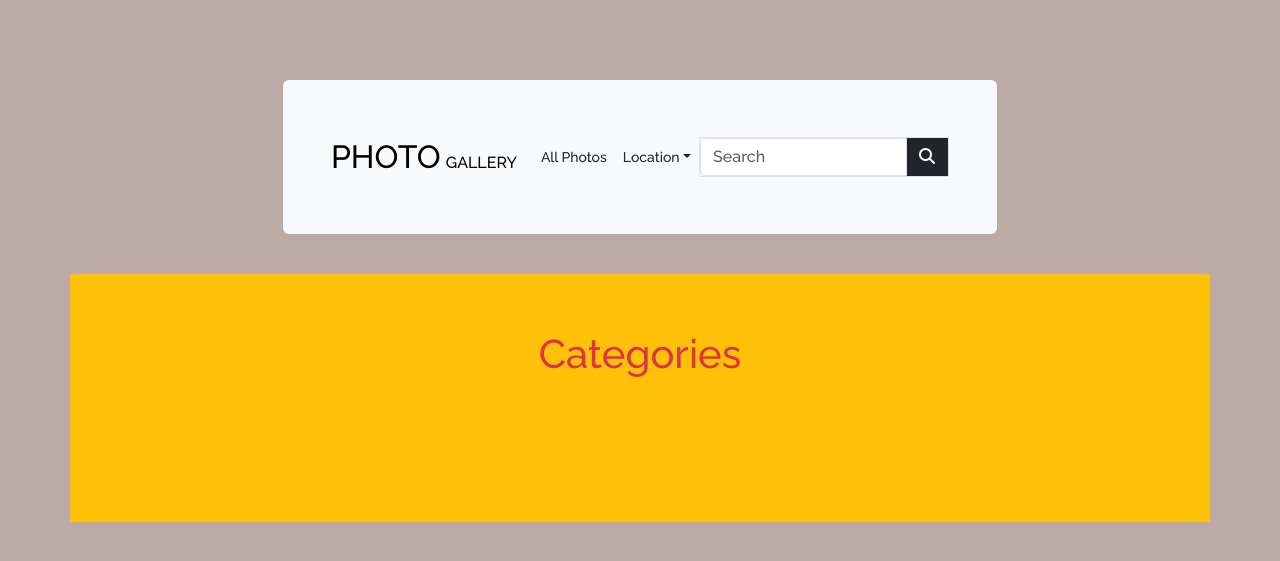
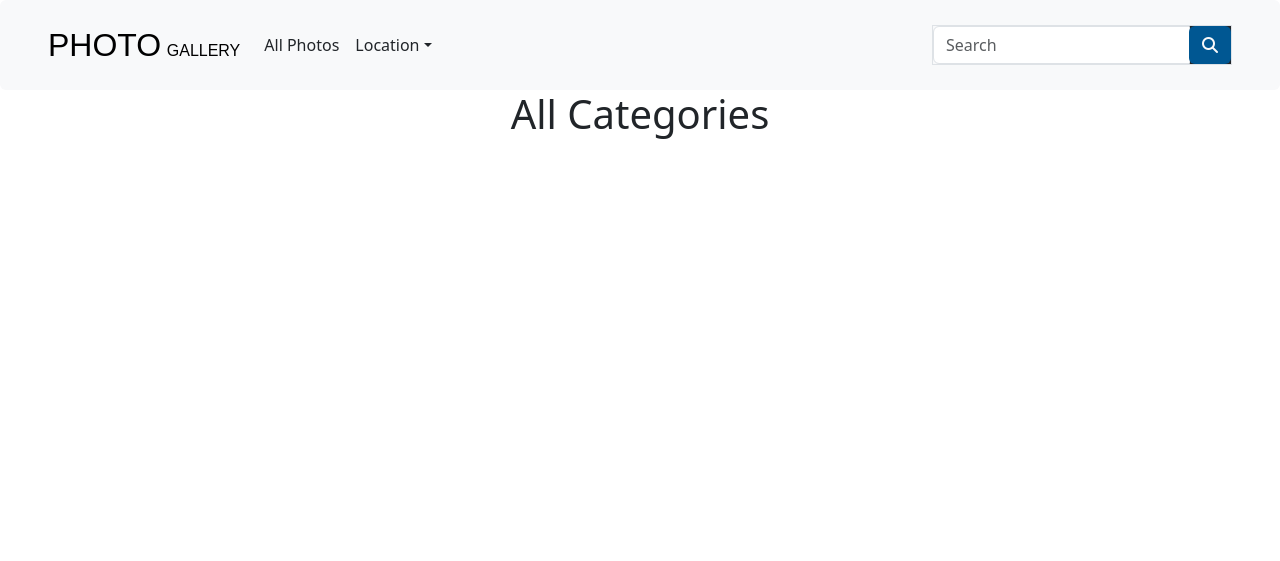
Before and after one commit to John-Njau/Photo-gallery, a Django app: page / in a window 1280 px wide. Shown: the top 561 px of the page. Run offline with Django 4.2, Linux system fonts and the light colour scheme; data that the repository does not hold is empty; some libraries are stand-ins or nearby versions; some web fonts are replaced.

Commit message:
style: layout refactor

```diff
--- a/photos/templates/display/base.html
+++ b/photos/templates/display/base.html
@@ -27,7 +27,7 @@
 <body>
     {% include 'navbar.html' %}
     {% block body %}
-    <h1 class="text-danger text-center">Categories</h1>
+    <h1 class="text-center">All Categories</h1>
     {% endblock body %}
 
     {% block scripts %}
--- a/photos/templates/display/home.html
+++ b/photos/templates/display/home.html
@@ -3,31 +3,31 @@
 {% load static %}
 {% block styles %}
 {% bootstrap_css %}
-<link rel="stylesheet" href="{% static 'css/home.css' %}">
+<link rel="stylesheet" href="{% static 'css/photos.css' %}">
+
 {% endblock styles %}
 {% block body %}
-<section class="container bg-warning">
-    <div class="p-3">
+<div class="container">
+    <div class="title">
         {{block.super}}
     </div>
-    <div class="container">
-        <div class="container-fluid d-flex flex-wrap">
+    <div class="photo-cont">
         {% for detail in details %}
-            <div class="row ">
-                <div class="col-md-4 m-2">
-                    <img src="{{detail.category_image.url}}" class="" width="300px" >
+        <div class="ind-photo">
+            <img src="{{detail.category_image.url}}" class="img-fluid">
+            <div id="modal-btn">
                 <h1>{{ detail.name }}</h1>
                 <p class="content">{{detail.description}}</p>
                 <div class="text-center">
-                    <a class="btn btn-light" role="button" href="{% url 'categoryview' categoryId=detail.id %}">More</a>
+                    <a class="btn btn-light" role="button" href="{% url 'categoryview' categoryId=detail.id %}">
+                        <p>More</p>
+                    </a>
                 </div>
             </div>
         </div>
         {% endfor %}
+    </div>
 
-        </div>
-    </div>
-</section>
     {% endblock body %}
     {% block scripts %}
     {% bootstrap_javascript  %}
--- a/photos/templates/navbar.html
+++ b/photos/templates/navbar.html
@@ -1,5 +1,10 @@
-<div class="container">
-    <nav class="navbar navbar-expand-lg navbar-light bg-light rounded p-5" aria-label="mynavbar">
+{% load static %}
+{% load bootstrap5 %}
+{% block styles %}
+{% bootstrap_css %}
+<link rel="stylesheet" href="{% static 'css/navbar.css' %}">
+{% endblock styles %}
+    <nav class="navbar navbar-expand-lg navbar-light bg-light rounded py-3 px-5" aria-label="mynavbar" id="navbar-main" >
         <a class="navbar-brand fw-5" id="brand" href="/"><span class="fw-1 fs-2">PHOTO</span> <span
                 class="fw-3 fs-6">GALLERY</span> </a>
         <button class="navbar-toggler" type="button" data-bs-toggle="collapse" data-bs-target="#navbarsExample09"
@@ -37,11 +42,13 @@
                 <div class="input-group border ">
                     <input class="form-control " type="search" placeholder="Search" aria-label="Search" name="term">
                     <div class="input-group-btn bg-dark">
-                        <button class="btn btn-default" type="submit"> <i class="fa fa-search text-light"></i></button>
+                        <button class="btn btn-default" style="background-color: #005792;" type="submit"> <i class="fa fa-search text-light"></i></button>
 
                     </div>
                 </div>
             </form>
         </div>
     </nav>
-</div>
+    <div class="hr">
+
+    </div>
--- a/photos/templates/search/search.html
+++ b/photos/templates/search/search.html
@@ -4,9 +4,10 @@
 {% block styles %}
 {% bootstrap_css %}
 <link rel="stylesheet" href="{% static 'css/home.css' %}">
+<link rel="stylesheet" href="{% static 'css/photos.css' %}">
 {% endblock styles %}
 {% block body %}
-<div class="container bg-warning mt-5">
+<div class="container mt-5">
     <div class="row">
         {% if terms%}
         <h2>Found {{ terms|length }} categories for searched term {{message}}</h2>
@@ -14,7 +15,7 @@
         <h2> Found 0 items for the searched term {{message}}</h2> <br>
         {% endif %}
     </div>
-    <div class="row">
+    <div class="photo-cont">
         {% if terms %}
         {% for term in terms %}
         <div class="col-sm-6 col-md-3">
```
Also changed, not shown: photos/templates/category/categories.html (+21 -21 lines), photos/templates/display/photos.html (+10 -11 lines). Lines whose indentation alone changed are shown as unchanged.
